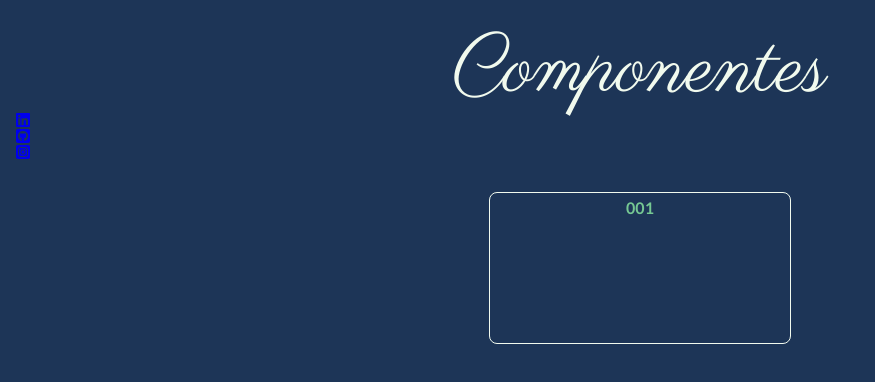
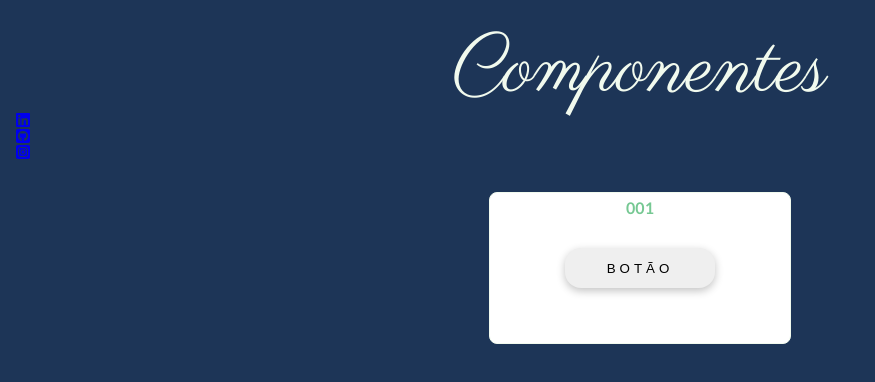
Before and after one commit to jeancarloslima/Componentes, a plain HTML site: page index.html in a window 1280 px wide. Shown: the whole page, without its empty margins (0-875 px from the left). Drawn offline with Linux system fonts and the light colour scheme.

Commit message:
Adicionando primeiro componente

```diff
--- a/index.html
+++ b/index.html
@@ -38,8 +38,9 @@
 
     <main>
         <ul id="lista-componentes">
-            <li class="item-componente">
+            <li class="item-componente" id="item-componente1">
                 <span class="item-componente-contador">001</span>
+                <button id="componente1">BOTÃO</button>
             </li>
         </ul>
     </main>
--- a/style.css
+++ b/style.css
@@ -4,7 +4,8 @@
     /* Cores */
     --cor-primaria: #1d3557;
     --cor-secundaria: #76c893;
-    --branco: #f1faee;
+    --cor-terciaria: #f1faee;
+    --branco: #FFF;
     --preto: #000;
     /* Fontes */
     --fonte-primaria: "Lato", sans-serif;
@@ -13,7 +14,7 @@
 
 body {
     background-color: var(--cor-primaria);
-    color: var(--branco);
+    color: var(--cor-terciaria);
     font-family: var(--fonte-primaria);
 }
 
@@ -46,9 +47,13 @@ main {
     display: flex;
     justify-content: center;
     align-items: center;
-    border: 1px solid var(--branco);
+    border: 1px solid var(--cor-terciaria);
     border-radius: 8px;
     position: relative;
+}
+
+#item-componente1 {
+    background-color: var(--branco);
 }
 
 .item-componente-contador {
@@ -59,3 +64,22 @@ main {
     color: var(--cor-secundaria);
     font-weight: 600;
 }
+
+#componente1 {
+    width: 150px;
+    height: 40px;
+    border: none;
+    border-radius: 16px;
+    outline: none;
+    box-shadow: rgba(0, 0, 0, 0.24) 0px 3px 8px;
+    letter-spacing: 4px;
+    cursor: pointer;
+    transition: .3s ease-in-out;
+}
+
+#componente1:hover {
+    color: #FFF;
+    background-color: #76c893;
+    box-shadow: var(--cor-secundaria) 0px 3px 8px;
+    transform: translateY(-10px);
+}
```
